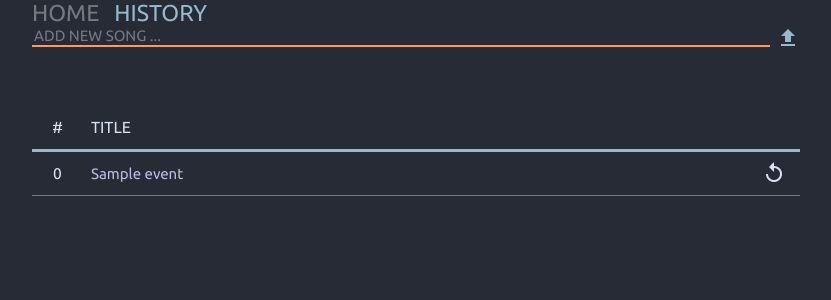
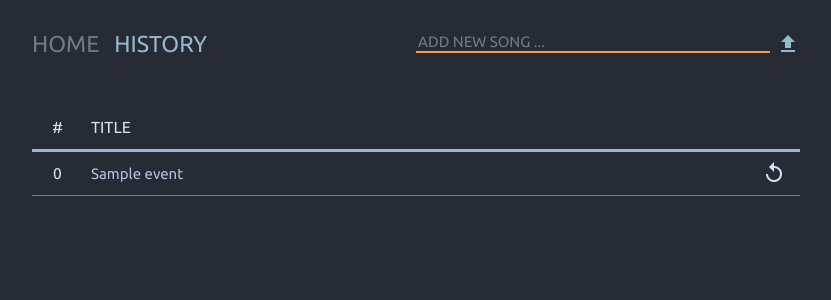
Before and after one commit to amirsahabi/djesaac, a Flask app: template app/templates/history.html in a window 1280 px wide. Shown: the top 300 px of the page, without its empty margins (224-1055 px from the left). Run offline with Flask 2, Linux system fonts and the light colour scheme; the template is opened without the code that fills it: most values are stand-ins (such as "Sample title", 1, 10 or a date in 2020); data that the repository does not hold is empty; parts of the project's set-up code (start-up, migrations or seed data) failed here and were passed over.

Commit message:
Forgot to make nav changes on /history as well ...

```diff
--- a/app/templates/history.html
+++ b/app/templates/history.html
@@ -43,29 +43,27 @@
 
     <div id="nav">
         <div class="nav_container">
-            <div id="navLinks">
+            <div id="nav_link_container">
                 <a class="nav_link_text" style="padding-left: 0;" href="/">HOME</a>
                 <a class="nav_link_icon" style="padding-left: 0;" href="/"><i class='material-icons gray'>home</i></a>
                 <a class="nav_link_text current" href="">HISTORY</a>
                 <a class="nav_link_icon current" href=""><i class='material-icons blue'>history</i></a>
             </div>
 
-            <div id="getSongLink">
+            <div id="add_song_container">
+                <!--<div id="getSongLink">-->
                 <input type="text" class="songLink" id="songLink" name="songLink" placeholder="ADD NEW SONG ...">
                 <button type="submit" class="addSong" id="submitButton" onclick="onSubmit()" value="Submit">
                     <i class="material-icons blue"><i class="material-icons">file_upload</i>
                     </i>
                 </button>
+                <div class="add_song_events">
+                    <a class="hide" id="loadingSongLink">loading</a>
+                    <a class="alert_success hide" id="add_suc">successfully added song</a>
+                    <a class="alert_error hide" id="add_fail">there was an error</a>
+                </div>
 
-                <div class="loading hide" id="loadingSongLink">
-                    <a id="loading">loading</a>
-                </div>
-                <div class="hide" id="add_suc">
-                    <a class="alert_success">successfully added song</a>
-                </div>
-                <div class="hide" id="add_fail">
-                    <a class="alert_error">there was an error</a>
-                </div>
+                <!--</div>-->
             </div>
 
         </div>
```
